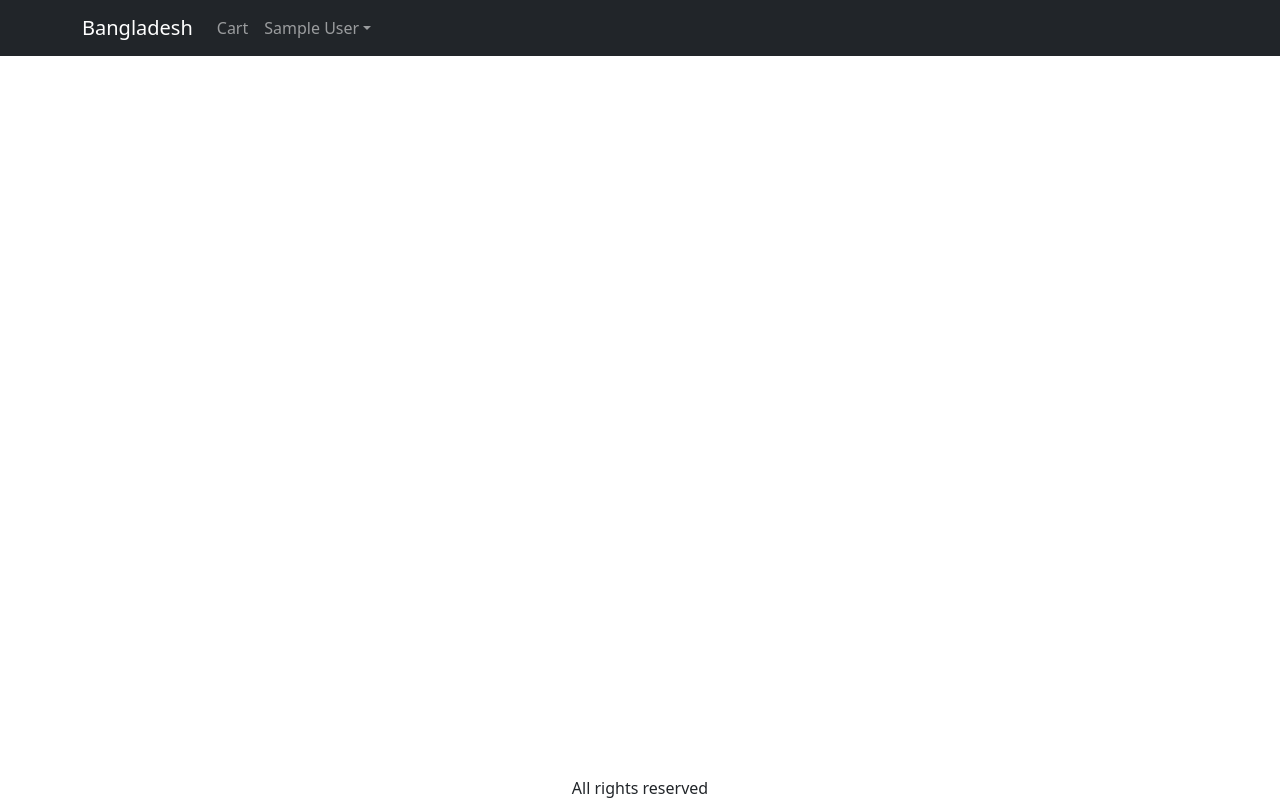
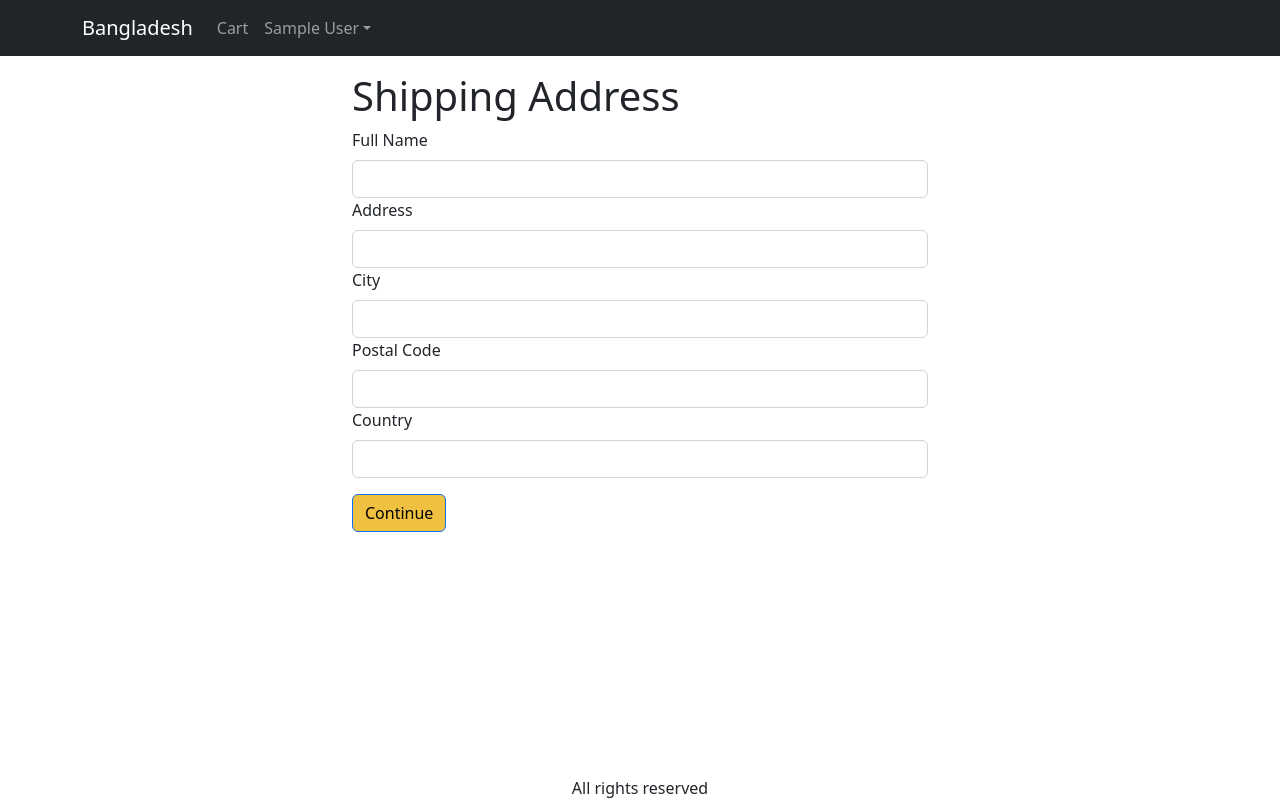
Before and after one commit to Najim473/E-Coommerce-Project, a React (Create React App) app in the folder frontend/: page /shipping in a window 1280 px wide. Built offline with nearby package versions, Linux system fonts and the light colour scheme; sample sign-in values are in the browser's storage.

Commit message:
added shipping payment methods

```diff
--- a/frontend/src/App.js
+++ b/frontend/src/App.js
@@ -12,12 +12,14 @@ import { LinkContainer } from 'react-router-bootstrap';
 import { Store } from './Store';
 import CartScreen from './screens/CartScreen';
 import SigninScreen from './screens/SigninScreen';
+import ShippingAddressScreen from './screens/ShippingAddressScreen';
 function App() {
   const { state, dispatch: ctxDispatch } = useContext(Store);
   const { cart, userInfo } = state;
   const signoutHandler = () => {
     ctxDispatch({ type: 'USER_SIGNOUT' });
     localStorage.removeItem('userInfo');
+    localStorage.removeItem('shippingAddress');
   }
   return (
     <BrowserRouter>
@@ -70,6 +72,7 @@ function App() {
             <Route path="/product/:slug" element={<ProductScreen />} />
             <Route path='/cart' element={<CartScreen />} />
             <Route path='/signin' element={<SigninScreen />} />
+            <Route path='/shipping' element={<ShippingAddressScreen />} />
             <Route path='/' element={<HomeScreen />} />
           </Routes>
         </main>
--- a/frontend/src/Store.js
+++ b/frontend/src/Store.js
@@ -4,7 +4,11 @@ const intialState = {
     // FOR LOGOUT
     userInfo: localStorage.getItem('userInfo') ?
         JSON.parse(localStorage.getItem('userInfo')) : null,
+
     cart: {
+        // SHIPPING ADDRESS
+        shippingAddress: localStorage.getItem('shippingAddress') ?
+            JSON.parse(localStorage.getItem('shippingAddress')) : {},
         // cartItems: [],
         cartItems: localStorage.getItem('cartItems') ?
             JSON.parse(localStorage.getItem('cartItems')) : []
@@ -36,7 +40,20 @@ function reducer(state, action) {
             return { ...state, userInfo: action.payload };
         }
         case 'USER_SIGNOUT': {
-            return { ...state, userInfo: null };
+            return {
+                ...state, userInfo: null,
+                cart: {
+                    cartItems: [],
+                    shippingAddress: {}
+                }
+            };
+        }
+        case 'SAVE_SHIPPING_ADDRESS': {
+            return {
+                ...state, cart: {
+                    ...state.cart, shippingAddress: action.payload,
+                }
+            };
         }
         default:
             return state;
--- a/frontend/src/screens/ShippingAddressScreen.jsx
+++ b/frontend/src/screens/ShippingAddressScreen.jsx
@@ -1,15 +1,51 @@
 import { Helmet } from "react-helmet-async";
 import Form from "react-bootstrap/Form";
-import { useState } from "react";
+import Button from "react-bootstrap/Button";
+import { useContext, useEffect, useState } from "react";
+import { useNavigate } from "react-router-dom";
+import { Store } from "../Store";
 function ShippingAddressScreen() {
-  const [fullName, setFullName] = useState("");
-  const [address, setAddress] = useState("");
-  const [city, setCity] = useState("");
-  const [postalCode, setPostalCode] = useState("");
-  const [Country, setCountry] = useState("");
-
-  const submitHandler = () => {
+  const navigate = useNavigate();
+  const { state, dispatch: ctxDispatch } = useContext(Store);
+  const {
+    userInfo,
+    cart: { shippingAddress },
+  } = state;
+  const [fullName, setFullName] = useState(shippingAddress.fullName || " ");
+  const [address, setAddress] = useState(shippingAddress.address || " ");
+  const [city, setCity] = useState(shippingAddress.city || " ");
+  const [postalCode, setPostalCode] = useState(
+    shippingAddress.postalCode || " "
+  );
+  const [country, setCountry] = useState(shippingAddress.country || " ");
+  useEffect(() => {
+    if (!userInfo) {
+      navigate("/signin?redirect=/shipping ");
+    }
+  }, [userInfo, navigate]);
+  const submitHandler = (e) => {
     e.preventDefault();
+    ctxDispatch({
+      type: "SAVE_SHIPPING_ADDRESS",
+      payload: {
+        fullName,
+        address,
+        city,
+        postalCode,
+        country,
+      },
+    });
+    localStorage.setItem(
+      "shippingAddress",
+      JSON.stringify({
+        fullName,
+        address,
+        city,
+        postalCode,
+        country,
+      })
+    );
+    navigate("/payment");
   };
 
   return (
@@ -17,6 +53,7 @@ function ShippingAddressScreen() {
       <Helmet>
         <title>Shipping Address</title>
       </Helmet>
+      <div className="container small-container">
         <h1>Shipping Address</h1>
         <Form onSubmit={submitHandler}>
           <Form.Group>
@@ -41,15 +78,26 @@ function ShippingAddressScreen() {
             />
           </Form.Group>
           <Form.Group>
-          <Form.Label>
-            Postal <Code></Code>
-          </Form.Label>
+            <Form.Label>Postal Code </Form.Label>
             <Form.Control
               value={postalCode}
               onChange={(e) => setPostalCode(e.target.value)}
             />
           </Form.Group>
+          <Form.Group>
+            <Form.Label>Country</Form.Label>
+            <Form.Control
+              value={country}
+              onChange={(e) => setCountry(e.target.value)}
+            />
+          </Form.Group>
+          <div className="mt-3">
+            <Button variant="primary" type="submit">
+              Continue
+            </Button>
+          </div>
         </Form>
+      </div>
     </div>
   );
 }
```
Also changed, not shown: frontend/src/components/CheckoutSteps.jsx (added, +7 -0 lines). Lines whose indentation alone changed are shown as unchanged.
